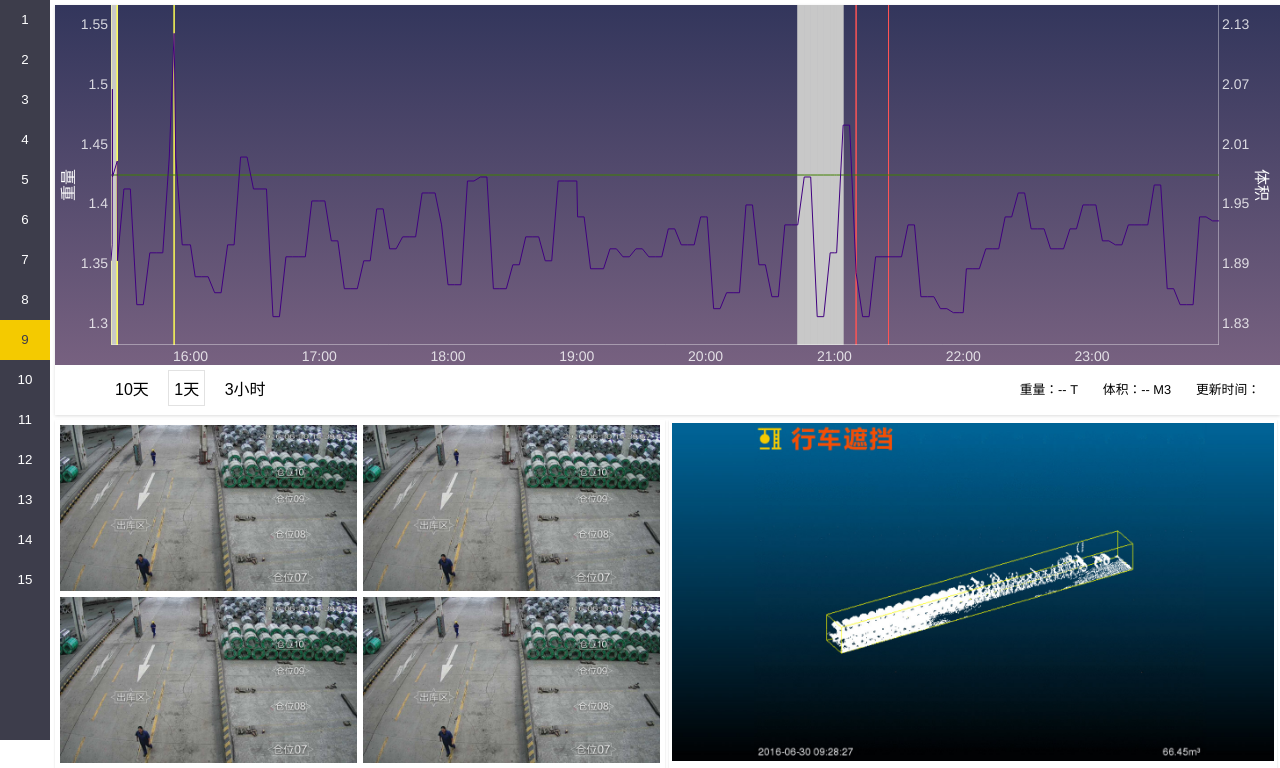
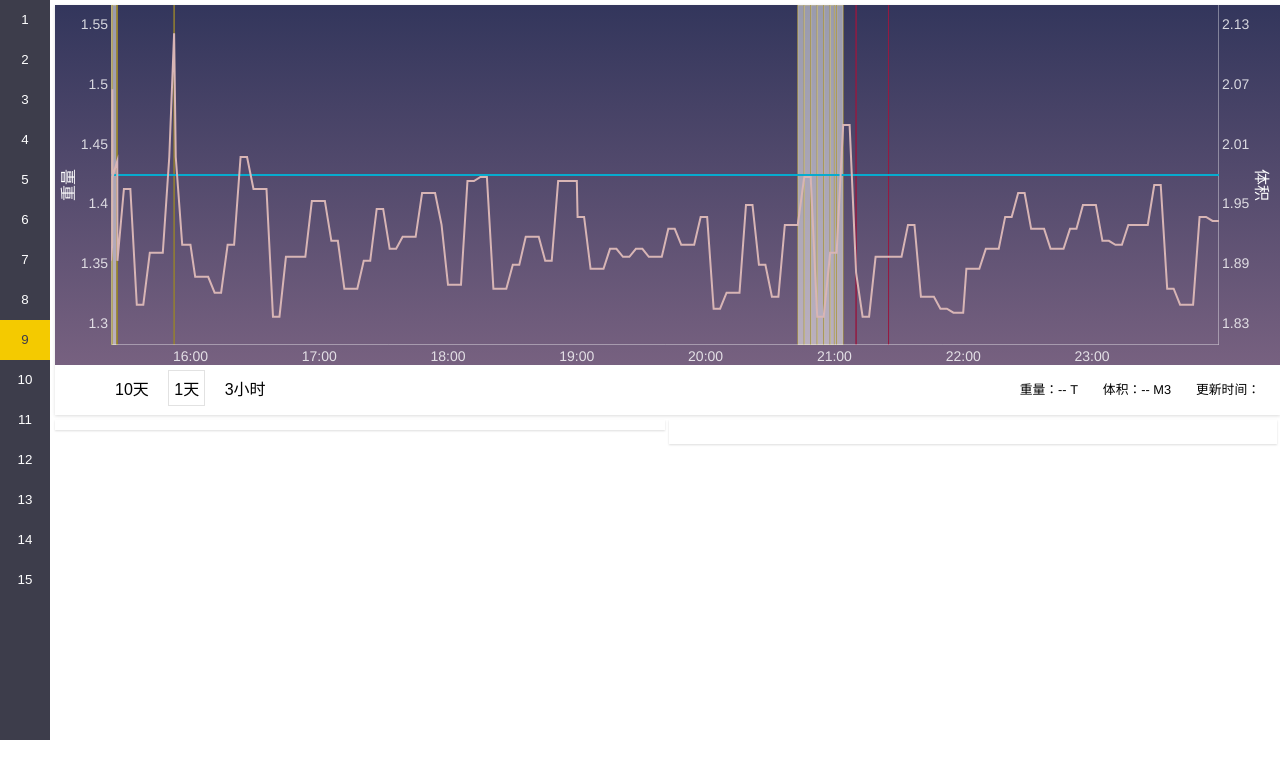
Before and after one commit to ffdawang/chart-test, a plain HTML site: page dashboard/index.html in a window 1280 px wide. Shown: the part 60-828 px from the top of the page. After the commit the page ends 800 px from the top, so only its background shows below. Drawn offline with Linux system fonts and the light colour scheme.

Commit message:
style changes

```diff
--- a/dashboard/index.html
+++ b/dashboard/index.html
@@ -50,7 +50,8 @@
                 },
                 ylabel:'重量',
                 y2label:'体积',
-                strokeWidth: 1,
+				colors: ["#07abce","#d8b5b5"],
+                strokeWidth: 2,
                 drawGrid: false,
                 visibility:[true,true,false ],
                 axisLineColor: "rgba(255,255,255,0.7)",
@@ -77,8 +78,8 @@
                 underlayCallback: function(canvas, area, g) {
                     function highlight_event(x_start, eventType) {
                         var canvas_left_x = g.toDomXCoord(x_start);
-                        if(eventType==101) canvas.strokeStyle='#FF5555';
-                        else if(eventType==102) canvas.strokeStyle='#FFFF55';
+                        if(eventType==101) canvas.strokeStyle='#941b42';
+                        else if(eventType==102) canvas.strokeStyle='#95812f';
                         canvas.lineWidth = 1;
                         canvas.beginPath();
                         canvas.moveTo(canvas_left_x, area.y);
@@ -90,8 +91,7 @@
                         var bottom_left = g.toDomCoords(x_start);
                         var top_right = g.toDomCoords(x_end );
                         if( status == 0 ) {
-                            canvas.fillStyle = 'rgba(200,200,200,1)';
-                            canvas.strokeStyle = '#c8c8c8';
+                            canvas.fillStyle = 'rgba(255,255,255,0.5)';
                             canvas.strokeRect(bottom_left[0], area.y, top_right[0]-bottom_left[0], area.h);
                             canvas.fillRect(bottom_left[0], area.y, top_right[0]-bottom_left[0], area.h);
                         }
@@ -148,10 +148,10 @@
     仓位
     </div>
     <div class="menu">
-    <a href="overall.html">全景</a>
+    	<a href="overall.html">全景</a>
     </div>
     <div class="menu">
-    <span style="text-decoration: underline">仓库</span>：佛山铁峰仓
+    	<span style="text-decoration: underline">仓库</span>：佛山铁峰仓
     </div>
     <div class="clear">
     </div>
@@ -227,13 +227,13 @@
         </div>
         <div class="image-container">
         	<div class="images">
-            	<img id="cam-1" src="images/img-1.jpg">
-                <img id="cam-2" src="images/img-1.jpg">
-                <img id="cam-3" src="images/img-1.jpg">
-                <img id="cam-4" src="images/img-1.jpg">
+            	<img id="cam-1">
+                <img id="cam-2">
+                <img id="cam-3">
+                <img id="cam-4">
             </div>
             <div class="scan-image">
-            	<img id="scanpic" src="images/scan-img.jpg">
+            	<img id="scanpic">
             </div>
             <div class="clear">
             </div>
```
